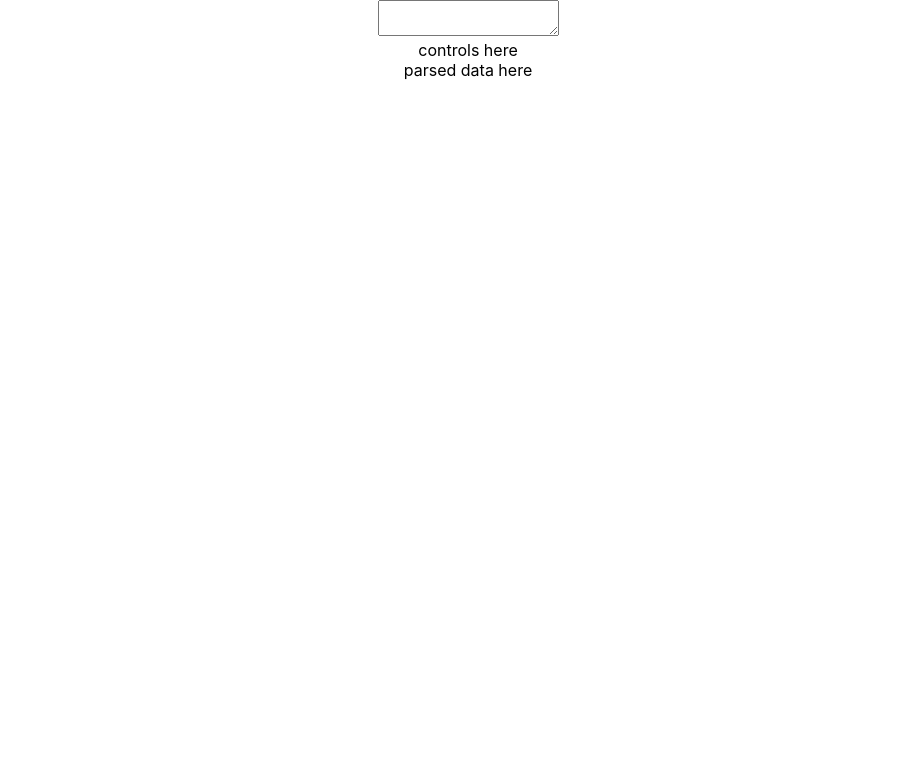
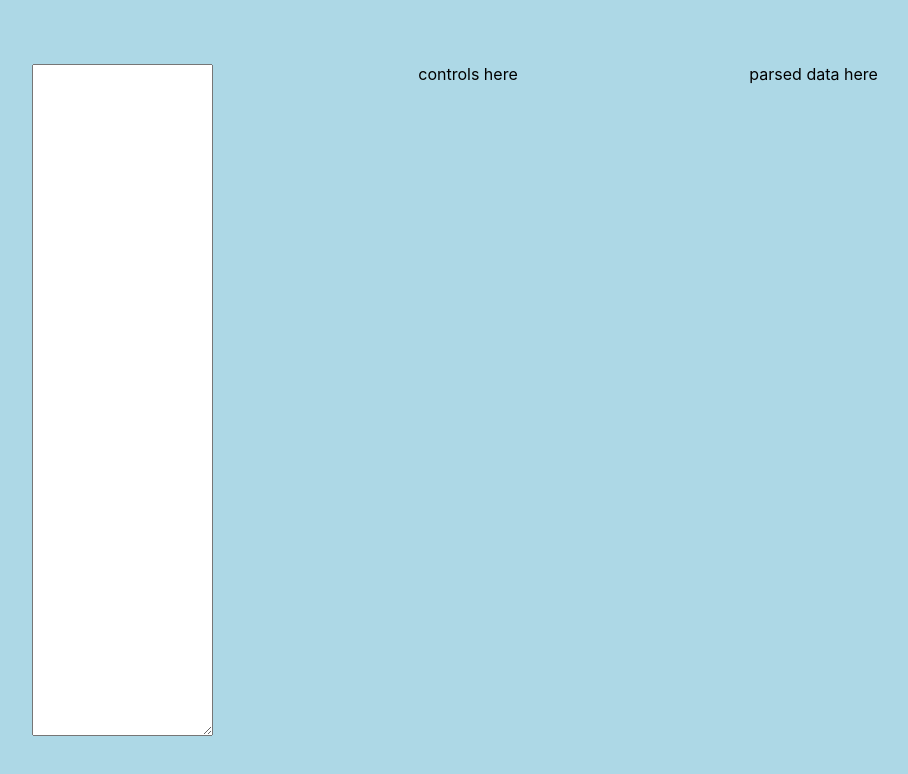
Before and after one commit to dzulliet/json-parser, a React (Create React App) app: page / in a window 1280 px wide. Shown: the top 774 px of the page, without its empty margins (172-1080 px from the left). Built offline with nearby package versions, Linux system fonts and the light colour scheme.

Commit message:
basic layout

```diff
--- a/src/App.css
+++ b/src/App.css
@@ -1,5 +1,37 @@
 .App {
-  text-align: center;
+  box-sizing: border-box;
+  display: flex;
+  flex-direction: column;
+  align-items: center;
+  justify-content: center;
+  padding: 4rem;
+  min-height: 100vh;
+  background-color: lightblue;
+}
+
+.parser {
+  display: flex;
+  flex-direction: row;
+  min-height: calc(100vh - 8rem);
+  width: 100%;
+}
+
+.parser .textArea {
+  display: flex;
+  justify-content: center;
+  width: 40%;
+}
+
+.parser .controls {
+  display: flex;
+  justify-content: center;
+  width: 20%;
+}
+
+.parser .parsedData {
+  display: flex;
+  justify-content: center;
+  width: 40%;
 }
 
 .App-logo {
```
